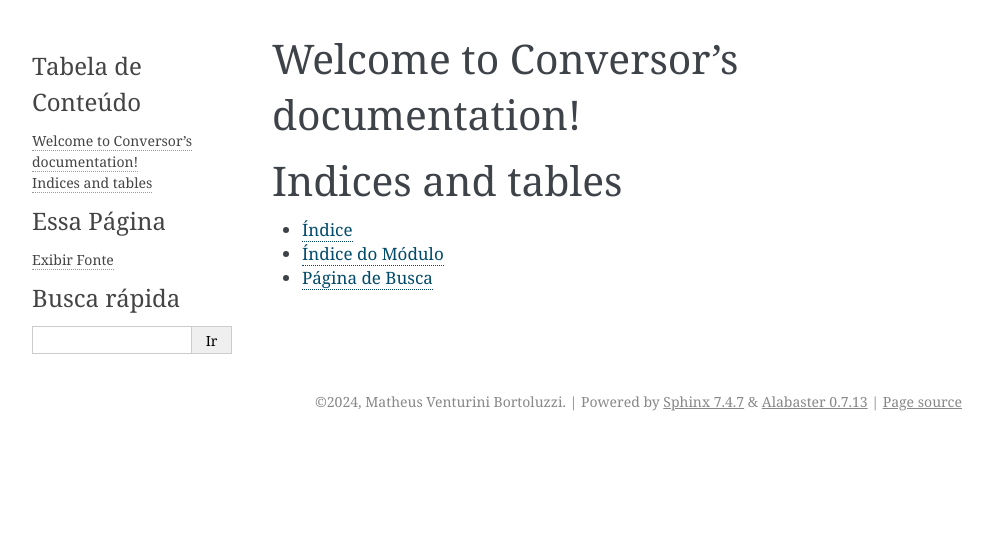
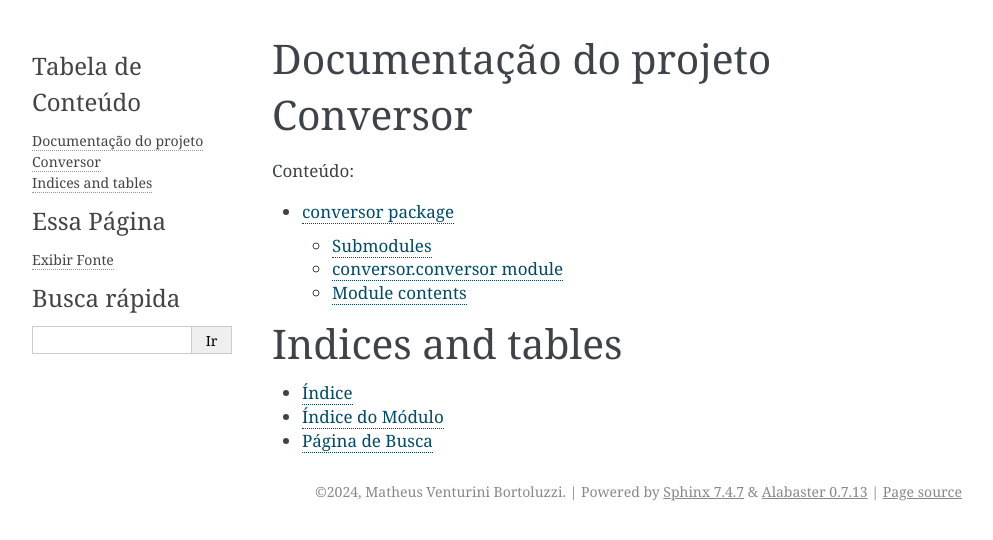
Before and after one commit to matheusvb3/conversor, a Sphinx documentation site: the page built from docs/index.rst, in a window 1280 px wide. Shown: the top 540 px of the page, without its empty margins (148-1141 px from the left). Built offline with Sphinx 7.4.7, drawn with Linux system fonts in a browser that asks for light colours.

Commit message:
Atualiza documentação do projeto

```diff
--- a/docs/conf.py
+++ b/docs/conf.py
@@ -1,5 +1,7 @@
 import os
 import sys
+
+sys.path.insert(0, os.path.abspath('../src')) # Informa onde está o diretório contendo o código fonte
 
 # Configuration file for the Sphinx documentation builder.
 #
@@ -19,7 +21,7 @@
 
 extensions = [
     'sphinx.ext.autodoc', # Usado para que o Sphinx faça parse das docstrings nos arquivos de código fonte do projeto
-    'myst_parser'
+    'sphinx.ext.viewcode' # Usado para que seja incluído um botão para mostrar o código fonte de uma função na documentação
 ]
 
 templates_path = ['_templates']
@@ -33,4 +35,4 @@
 html_theme = 'alabaster'
 html_static_path = ['_static']
 
-sys.path.insert(0, os.path.abspath('../src')) # Informa onde está o diretório contendo o código fonte
+master_doc = 'index' # Por padrão o Sphinx espera que a página inicial da documentação seja "contents.html", mas como iremos utilizar "index.html" temos que especificar isto
--- /dev/null
+++ b/docs/conversor.rst
@@ -0,0 +1,22 @@
+conversor package
+=================
+
+Submodules
+----------
+
+conversor.conversor module
+--------------------------
+
+.. automodule:: conversor.conversor
+    :members:
+    :undoc-members:
+    :show-inheritance:
+
+
+Module contents
+---------------
+
+.. automodule:: conversor
+    :members:
+    :undoc-members:
+    :show-inheritance:
--- a/docs/index.rst
+++ b/docs/index.rst
@@ -3,14 +3,14 @@
    You can adapt this file completely to your liking, but it should at least
    contain the root `toctree` directive.
 
-Welcome to Conversor's documentation!
+Documentação do projeto Conversor
 =====================================
 
 .. toctree::
    :maxdepth: 2
-   :caption: Contents:
+   :caption: Conteúdo:
 
-
+   conversor
 
 Indices and tables
 ==================
--- a/pyproject.toml
+++ b/pyproject.toml
@@ -21,7 +21,7 @@
     "ruff",
     "mypy",
     "sphinx",
-    "myst-parser" # Para usar Markdown com o Sphinx
+    "myst-parser" # Para usar Markdown com o Sphinx. Neste projeto não será usado, mas vou deixar incluso apneas por acaso.
 ]
 
 [tool.hatch.version]
```
Also changed, not shown: docs/modules.rst (added, +7 -0 lines).
